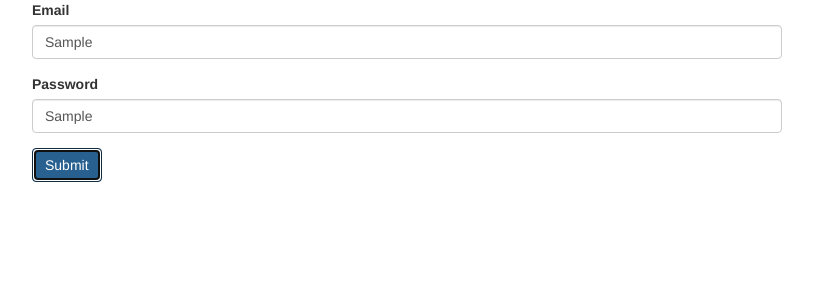
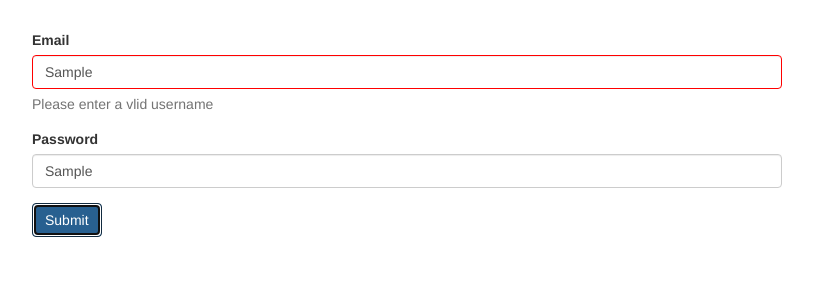
Before and after one commit to paulmhan/task-mini-project, an Angular app: page / in a window 1280 px wide. Both pictures are taken after typing "Sample", "Sample" into the empty fields and a click on the button "Submit". Shown: the top 300 px of the page, without its empty margins (233-1046 px from the left). Built offline with nearby package versions, Linux system fonts and the light colour scheme.

Commit message:
added span class alerting user to enter valid email

```diff
--- a/src/app/app.component.css
+++ b/src/app/app.component.css
@@ -0,0 +1,7 @@
+.container {
+  margin-top: 30px;
+}
+
+input.ng-invalid.ng-touched {
+  border: 1px solid red
+}
--- a/src/app/app.component.html
+++ b/src/app/app.component.html
@@ -9,6 +9,9 @@
               id="email"
               formControlName="email"
               class="form-control">
+              <span
+                *ngIf="!signupForm.get('email').valid && signupForm.get('email').touched"
+                class="help-block">Please enter a vlid username</span>
           </div>
           <div class="form-group">
             <label for="password">Password</label>
```
